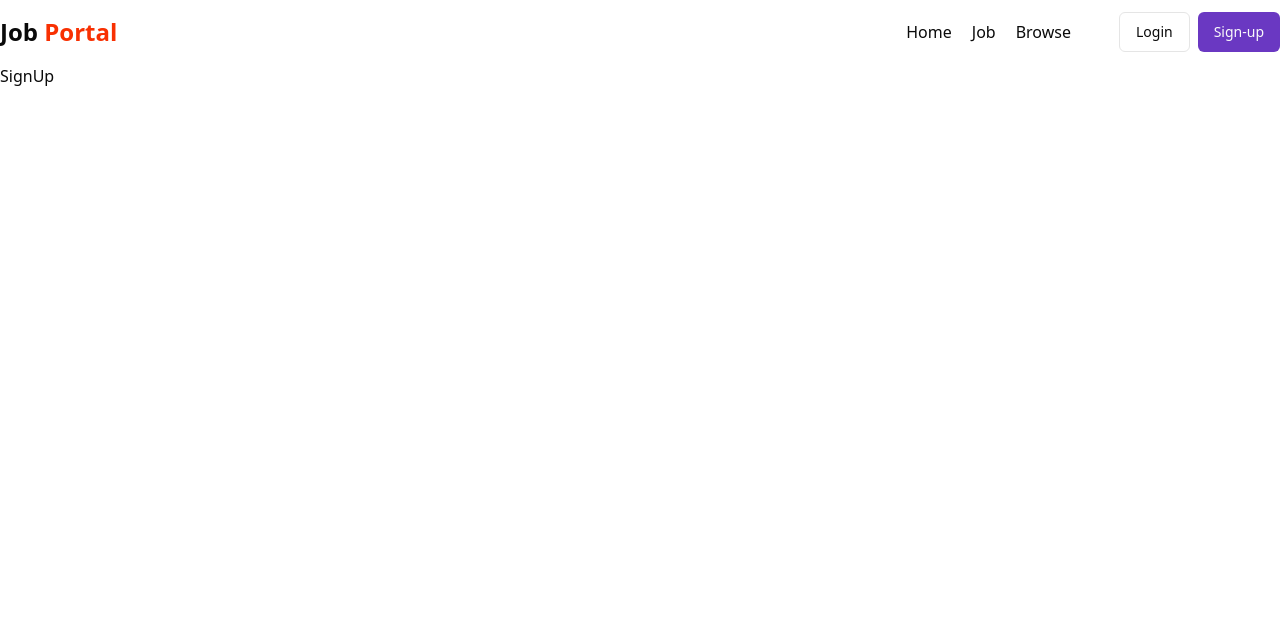
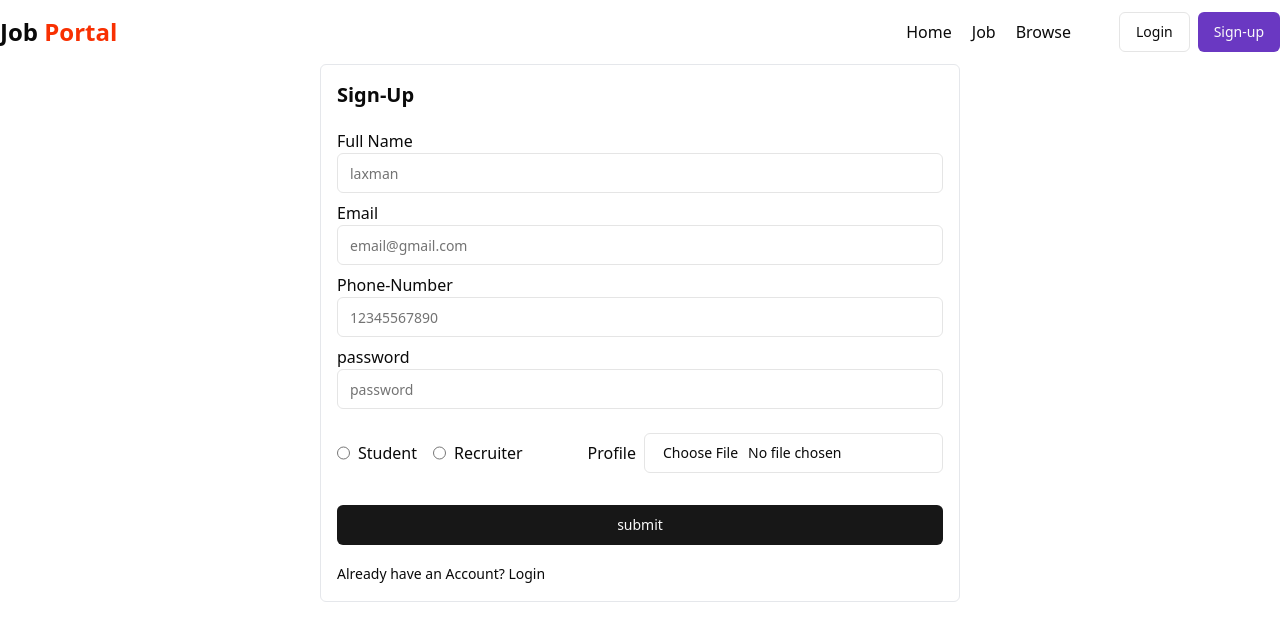
Before and after one commit to lakshshinde001/JOB-HUNT, a React (Vite) app in the folder client/: page /signup in a window 1280 px wide. Shown: the top 640 px of the page. Built offline with nearby package versions, Linux system fonts and the light colour scheme.

Commit message:
Done UI part of login and sign-up

```diff
--- a/client/package.json
+++ b/client/package.json
@@ -11,7 +11,9 @@
   },
   "dependencies": {
     "@radix-ui/react-avatar": "^1.1.1",
+    "@radix-ui/react-label": "^2.1.0",
     "@radix-ui/react-popover": "^1.1.2",
+    "@radix-ui/react-radio-group": "^1.2.1",
     "@radix-ui/react-slot": "^1.1.0",
     "@reduxjs/toolkit": "^2.3.0",
     "axios": "^1.7.7",
--- a/client/src/components/auth/Login.jsx
+++ b/client/src/components/auth/Login.jsx
@@ -1,14 +1,65 @@
-import React from 'react'
-import Navbar from '../shared/Navbar'
+import React from "react";
+import Navbar from "../shared/Navbar";
+import { Label } from "@radix-ui/react-label";
+import { Input } from "../ui/input";
+import { RadioGroup} from "../ui/radio-group";
+import { Button } from "../ui/button";
+import { Link } from "react-router-dom";
 
 const Login = () => {
   return (
     <>
-      <Navbar/>
-        <div>Login</div>
+      <div>
+        <Navbar />
+        <div className="flex items-center justify-center  max-w-7xl mx-auto">
+          <form
+            action=""
+            className="w-1/2 border border-gray-200 rounded-md p-4"
+          >
+            <h1 className="font-bold text-xl mb-5">Login</h1>
 
+            <div className="my-2">
+              <Label>Email</Label>
+              <Input type="email" placeholder="email@gmail.com" />
+            </div>
+
+            <div className="my-2">
+              <Label>password</Label>
+              <Input type="password" placeholder="password" />
+            </div>
+            <div className="flex items-center justify-between">
+              <RadioGroup className="flex items-center gap-4 my-4">
+                <div className="flex items-center space-x-2">
+
+                  <Input
+                    type="radio"
+                    name="role"
+                    value="student"
+                    className="cursor-pointer"
+                  />
+
+                  <Label htmlFor="r1">Student</Label>
+                </div>
+                <div className="flex items-center space-x-2">
+                <Input
+                    type="radio"
+                    name="role"
+                    value="recruiter"
+                    className="cursor-pointer"
+                  />
+                  <Label htmlFor="r2">Recruiter</Label>
+                </div>
+              </RadioGroup>
+
+
+            </div>
+            <Button type="submit" className="w-full my-4">Submit </Button>
+            <span className="text-sm">Don't have an Account? <Link to="/signup">Signup</Link>  </span>
+          </form>
+        </div>
+      </div>
     </>
-      )
-}
+  );
+};
 
-export default Login
+export default Login;
--- a/client/src/components/auth/Sign-up.jsx
+++ b/client/src/components/auth/Sign-up.jsx
@@ -1,14 +1,78 @@
-import React from 'react'
-import Navbar from '../shared/Navbar'
+import React from "react";
+import Navbar from "../shared/Navbar";
+import { Label } from "@radix-ui/react-label";
+import { Input } from "../ui/input";
+import { RadioGroup} from "../ui/radio-group";
+import { Button } from "../ui/button";
+import { Link } from "react-router-dom";
 
 const SignUp = () => {
   return (
-    <div>
+    <>
+      <div>
+        <Navbar />
+        <div className="flex items-center justify-center  max-w-7xl mx-auto">
+          <form
+            action=""
+            className="w-1/2 border border-gray-200 rounded-md p-4"
+          >
+            <h1 className="font-bold text-xl mb-5">Sign-Up</h1>
+            <div className="my-2">
+              <Label>Full Name</Label>
+              <Input type="text" placeholder="laxman" />
+            </div>
+            <div className="my-2">
+              <Label>Email</Label>
+              <Input type="email" placeholder="email@gmail.com" />
+            </div>
+            <div className="my-2">
+              <Label>Phone-Number</Label>
+              <Input type="phone" placeholder="12345567890" />
+            </div>
+            <div className="my-2">
+              <Label>password</Label>
+              <Input type="password" placeholder="password" />
+            </div>
+            <div className="flex items-center justify-between">
+              <RadioGroup className="flex items-center gap-4 my-4">
+                <div className="flex items-center space-x-2">
 
-      <Navbar/>
-      <div>SignUp</div>
-    </div>
-  )
-}
+                  <Input
+                    type="radio"
+                    name="role"
+                    value="student"
+                    className="cursor-pointer"
+                  />
 
-export default SignUp
+                  <Label htmlFor="r1">Student</Label>
+                </div>
+                <div className="flex items-center space-x-2">
+                <Input
+                    type="radio"
+                    name="role"
+                    value="recruiter"
+                    className="cursor-pointer"
+                  />
+                  <Label htmlFor="r2">Recruiter</Label>
+                </div>
+              </RadioGroup>
+
+              <div className="flex items-center gap-2">
+                <Label>Profile</Label>
+                <Input
+                  accept="image/*"
+                  type="file"
+                  className="cursor-pointer"
+                />
+              </div>
+            </div>
+            <Button type="submit" className="w-full my-4">submit </Button>
+            <span className="text-sm">Already have an Account? <Link to="/login">Login</Link>  </span>
+          </form>
+        </div>
+      </div>
+    </>
+  );
+};
+
+export default SignUp;
--- /dev/null
+++ b/client/src/components/ui/input.jsx
@@ -0,0 +1,19 @@
+import * as React from "react"
+
+import { cn } from "@/lib/utils"
+
+const Input = React.forwardRef(({ className, type, ...props }, ref) => {
+  return (
+    (<input
+      type={type}
+      className={cn(
+        "flex h-10 w-full rounded-md border border-input bg-background px-3 py-2 text-sm ring-offset-background file:border-0 file:bg-transparent file:text-sm file:font-medium file:text-foreground placeholder:text-muted-foreground focus-visible:outline-none focus-visible:ring-2 focus-visible:ring-ring focus-visible:ring-offset-2 disabled:cursor-not-allowed disabled:opacity-50",
+        className
+      )}
+      ref={ref}
+      {...props} />)
+  );
+})
+Input.displayName = "Input"
+
+export { Input }
--- /dev/null
+++ b/client/src/components/ui/label.jsx
@@ -0,0 +1,16 @@
+import * as React from "react"
+import * as LabelPrimitive from "@radix-ui/react-label"
+import { cva } from "class-variance-authority";
+
+import { cn } from "@/lib/utils"
+
+const labelVariants = cva(
+  "text-sm font-medium leading-none peer-disabled:cursor-not-allowed peer-disabled:opacity-70"
+)
+
+const Label = React.forwardRef(({ className, ...props }, ref) => (
+  <LabelPrimitive.Root ref={ref} className={cn(labelVariants(), className)} {...props} />
+))
+Label.displayName = LabelPrimitive.Root.displayName
+
+export { Label }
--- /dev/null
+++ b/client/src/components/ui/radio-group.jsx
@@ -0,0 +1,29 @@
+import * as React from "react"
+import * as RadioGroupPrimitive from "@radix-ui/react-radio-group"
+import { Circle } from "lucide-react"
+
+import { cn } from "@/lib/utils"
+
+const RadioGroup = React.forwardRef(({ className, ...props }, ref) => {
+  return (<RadioGroupPrimitive.Root className={cn("grid gap-2", className)} {...props} ref={ref} />);
+})
+RadioGroup.displayName = RadioGroupPrimitive.Root.displayName
+
+const RadioGroupItem = React.forwardRef(({ className, ...props }, ref) => {
+  return (
+    (<RadioGroupPrimitive.Item
+      ref={ref}
+      className={cn(
+        "aspect-square h-4 w-4 rounded-full border border-primary text-primary ring-offset-background focus:outline-none focus-visible:ring-2 focus-visible:ring-ring focus-visible:ring-offset-2 disabled:cursor-not-allowed disabled:opacity-50",
+        className
+      )}
+      {...props}>
+      <RadioGroupPrimitive.Indicator className="flex items-center justify-center">
+        <Circle className="h-2.5 w-2.5 fill-current text-current" />
+      </RadioGroupPrimitive.Indicator>
+    </RadioGroupPrimitive.Item>)
+  );
+})
+RadioGroupItem.displayName = RadioGroupPrimitive.Item.displayName
+
+export { RadioGroup, RadioGroupItem }
```
Also changed, not shown: 1 other file (tests, documents, lock files or other folders).
